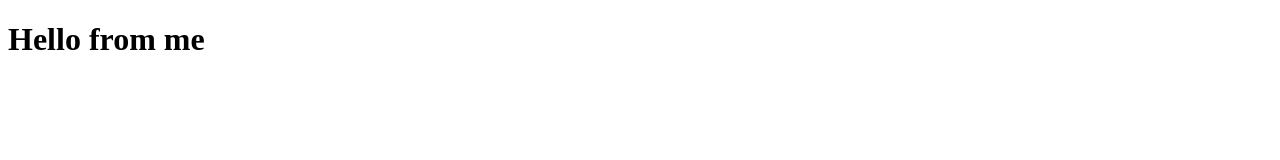
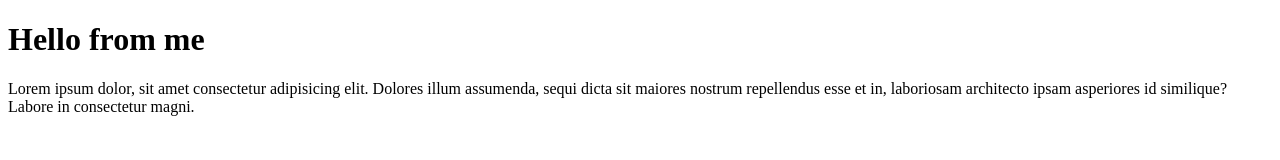
Before and after one commit to udogan104/vscode_study1, a plain HTML site: page index.html in a window 1280 px wide. Drawn offline with Linux system fonts and the light colour scheme.

Commit message:
second commit on vscode

```diff
--- a/index.html
+++ b/index.html
@@ -3,9 +3,12 @@
 <head>
     <meta charset="UTF-8">
     <meta name="viewport" content="width=device-width, initial-scale=1.0">
-    <title>Document</title>
+    <title>Yasin's Page</title>
 </head>
 <body>
     <h1>Hello from me</h1>
+    <p>Lorem ipsum dolor, sit amet consectetur adipisicing elit.
+     Dolores illum assumenda, sequi dicta sit maiores nostrum repellendus esse et in,
+     laboriosam architecto ipsam asperiores id similique? Labore in consectetur magni.</p>
 </body>
 </html>
--- a/style.css
+++ b/style.css
@@ -0,0 +1,3 @@
+body{
+    color: red;
+}
```
